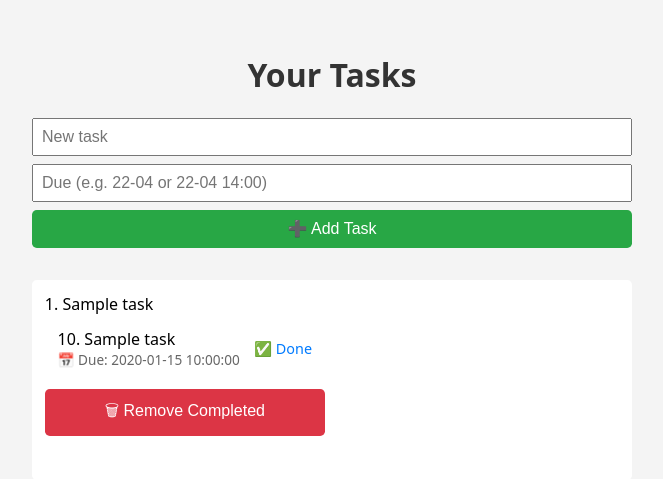
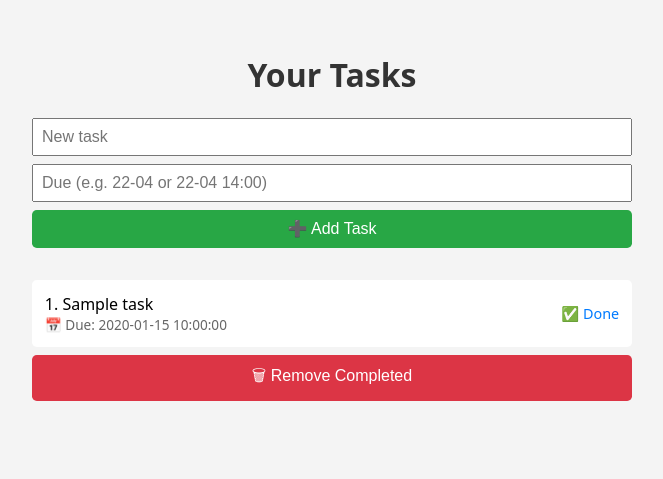
Before and after one commit to YoelGre/whatsapp-task-bot, a Flask app: template templates/tasks.html in a window 1280 px wide. Shown: the top 479 px of the page, without its empty margins (308-971 px from the left). Run offline with Flask 3, Linux system fonts and the light colour scheme; the template is opened without the code that fills it: most values are stand-ins (such as "Sample title", 1, 10 or a date in 2020).

Commit message:
Update tasks.html

```diff
--- a/templates/tasks.html
+++ b/templates/tasks.html
@@ -70,20 +70,18 @@
         <input type="text" name="due" placeholder="Due (e.g. 22-04 or 22-04 14:00)">
         <button type="submit">➕ Add Task</button>
     </form>
-{% for task in tasks %}
-<div class="task {% if task.done %}done{% endif %}">
-    <div>
-        {{ loop.index }}. {{ task.name }}
+
+    {% for task in tasks %}
     <div class="task {% if task.done %}done{% endif %}">
         <div>
-            {{ i+1 }}. {{ task.name }}
+            {{ loop.index }}. {{ task.name }}
             {% if task.deadline %}
                 <div class="deadline">📅 Due: {{ task.deadline }}</div>
             {% endif %}
         </div>
         <div class="actions">
             {% if not task.done %}
-            <a href="/{{ user_id }}/check/{{ i }}">✅ Done</a>
+            <a href="/{{ user_id }}/check/{{ loop.index0 }}">✅ Done</a>
             {% endif %}
         </div>
     </div>
```
